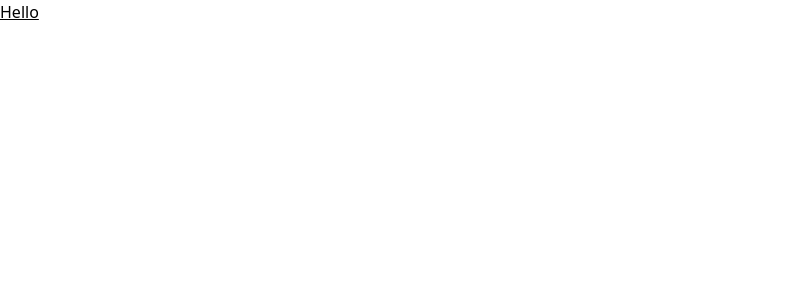
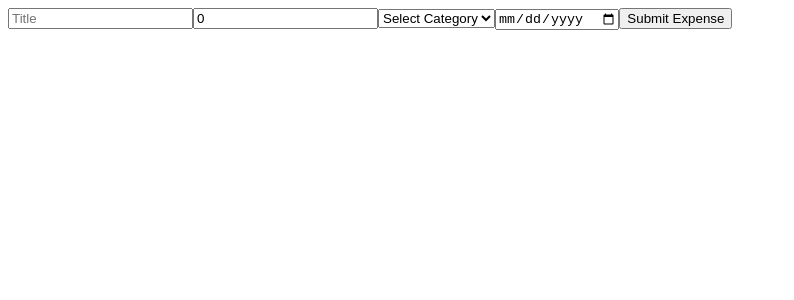
Before and after one commit to preetam-vunet/expense-tracker, a React (Vite) app: page / in a window 1280 px wide. Shown: the top 300 px of the page, without its empty margins (0-794 px from the left). Built offline with nearby package versions, Linux system fonts and the light colour scheme.

Commit message:
Added AddExpeseForm which returns a form for adding expense

```diff
--- a/package.json
+++ b/package.json
@@ -14,7 +14,8 @@
     "chart.js": "^4.5.0",
     "react": "^19.1.1",
     "react-dom": "^19.1.1",
-    "tailwindcss": "^4.1.11"
+    "tailwindcss": "^4.1.11",
+    "uuid": "^11.1.0"
   },
   "devDependencies": {
     "@eslint/js": "^9.33.0",
--- a/src/App.tsx
+++ b/src/App.tsx
@@ -1,10 +1,11 @@
+import AddExpensesForm from './components/AddExpenseForm'
 import './App.css'
 
 function App() {
 
   return (
     <>
-      <div className='underline'>Hello</div>
+      <AddExpensesForm/>
     </>
   )
 }
--- /dev/null
+++ b/src/components/AddExpenseForm.tsx
@@ -0,0 +1,71 @@
+import {useState} from 'react';
+import {v4 as uuid} from 'uuid';
+import type {Expense, Category} from '../types';
+import { addExpense } from '../localStorageService';
+import {categories} from '../types'
+
+export default function AddExpensesForm() {
+    const [title, setTitle] = useState("");
+    const [amount, setAmount] = useState<number>(0);
+    const [category, setCategory] = useState<Category>("");
+    const [date, setDate] = useState("");
+
+    const handleExpenseSubmit = (e: React.FormEvent) => {
+        e.preventDefault();
+        if(!title || !amount || !category || !date) return;
+
+        const newExpense: Expense = {
+            id: uuid(),
+            title,
+            amount,
+            category: category as Category,
+            date
+        }
+
+        addExpense(newExpense);
+
+        setTitle("");
+        setAmount(0);
+        setCategory("");
+        setDate("");
+    }
+
+    return (
+        <>
+            <form onSubmit={handleExpenseSubmit}>
+                <input
+                    type="text"
+                    placeholder="Title"
+                    value={title}
+                    onChange={(e) => setTitle(e.target.value)}
+                    required
+                />
+                <input
+                    type="number"
+                    placeholder="Amount"
+                    value={amount}
+                    onChange={(e) => setAmount(Number(e.target.value))}
+                    required
+                />
+                <select
+                    value={category}
+                    onChange={(e) => setCategory(e.target.value)}
+                    required
+                >
+                    <option value="" disabled hidden>
+                        Select Category
+                    </option>
+                    {categories.map((cat) => (
+                        <option value={cat} key={cat}>{cat}</option>
+                    ))}
+                </select>
+                <input
+                    type="date"
+                    value={date}
+                    onChange={(e) => setDate(e.target.value)}
+                 />
+                 <button type='submit'>Submit Expense</button>
+            </form>
+        </>
+    )
+}
--- a/src/index.css
+++ b/src/index.css
@@ -1 +1 @@
-@import "tailwindcss";
+/* @import "tailwindcss"; */
--- a/src/types.ts
+++ b/src/types.ts
@@ -1,4 +1,6 @@
-export type Category = "Food" | "Transport" | "Shopping" | "Bills" | "Entertainment" | "Other";
+export const categories = ["Food", "Transport", "Shopping", "Bills", "Entertainment", "Other"]
+
+export type Category = (typeof categories)[number];
 
 export interface Expense {
     id: string,
```
Also changed, not shown: 1 other file (tests, documents, lock files or other folders).
